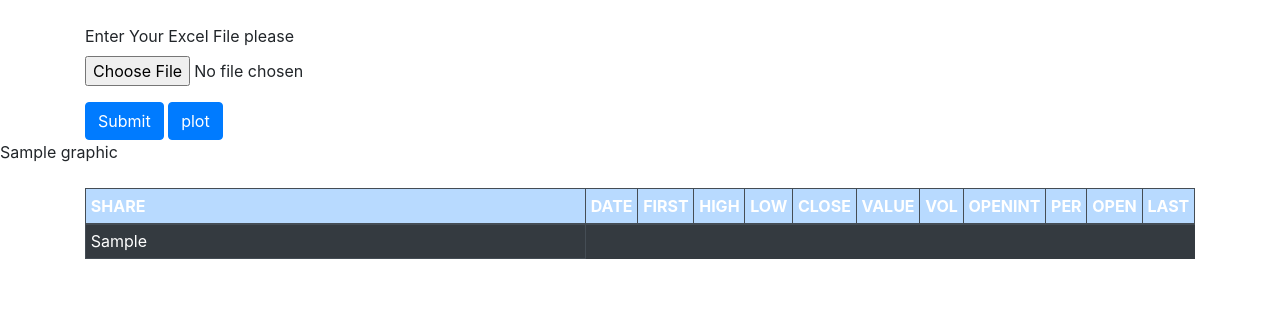
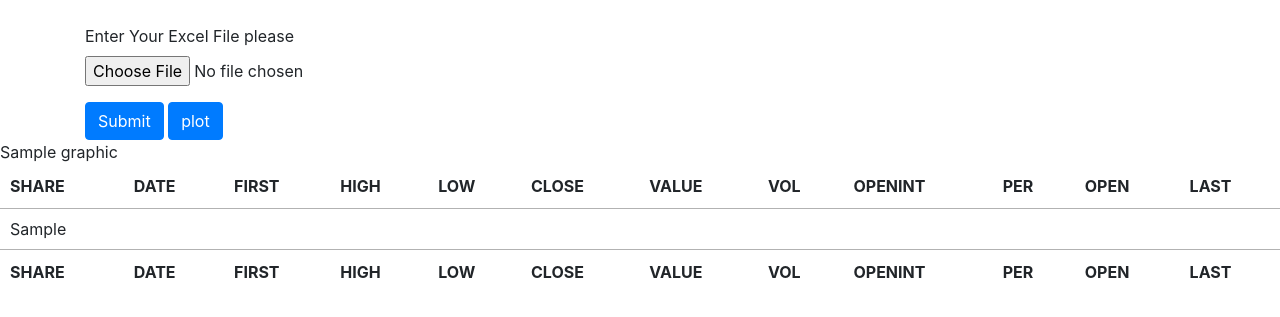
Before and after one commit to ANejadkoorki/FintechApp, a Django app: template fintask/financial_data_analysing/templates/financial_data_analysing/base_page.html in a window 1280 px wide. Shown: the top 317 px of the page. Run offline with Django 3.2, Linux system fonts and the light colour scheme; the template is opened without the code that fills it: most values are stand-ins (such as "Sample title", 1, 10 or a date in 2020); some libraries are stand-ins or nearby versions.

Commit message:
changing data table format.

```diff
--- a/fintask/financial_data_analysing/templates/financial_data_analysing/base_page.html
+++ b/fintask/financial_data_analysing/templates/financial_data_analysing/base_page.html
@@ -8,6 +8,7 @@
     {# bootstrap css styles and responsive page  #}
     <meta name="viewport" content="width=device-width, initial-scale=1, shrink-to-fit=no">
     <link href="{% static 'css/bootstrap.min.css' %} " rel="stylesheet">
+    <link href="https://cdn.datatables.net/1.11.3/css/jquery.dataTables.min.css" rel="stylesheet">
 
     {# page title handling #}
     <title>Base Page</title>
@@ -31,43 +32,64 @@
 {% if graphic %}
     {{ graphic }}
 {% endif %}
+
 {% if rows %}
-    <div class="container">
-        <table class="table table-dark table-bordered mt-4 mr-4 table-sm">
+    <table id="data_table" class="display" style="width:100%">
         <thead>
-            <tr class="table-primary">
-                <th scope="col" class="col-md">SHARE</th>
-                <th scope="col" class="col-md">DATE</th>
-                <th scope="col" class="col-md">FIRST</th>
-                <th scope="col" class="col-md">HIGH</th>
-                <th scope="col" class="col-md">LOW</th>
-                <th scope="col" class="col-md">CLOSE</th>
-                <th scope="col" class="col-md">VALUE</th>
-                <th scope="col" class="col-md">VOL</th>
-                <th scope="col" class="col-md">OPENINT</th>
-                <th scope="col" class="col-md">PER</th>
-                <th scope="col" class="col-md">OPEN</th>
-                <th scope="col" class="col-md">LAST</th>
+        <tr>
+            <th>SHARE</th>
+            <th>DATE</th>
+            <th>FIRST</th>
+            <th>HIGH</th>
+            <th>LOW</th>
+            <th>CLOSE</th>
+            <th>VALUE</th>
+            <th>VOL</th>
+            <th>OPENINT</th>
+            <th>PER</th>
+            <th>OPEN</th>
+            <th>LAST</th>
         </tr>
         </thead>
         <tbody>
         {% for row in rows %}
             <tr>
                 {% for item_of_row in row %}
-                        <td scope="col">{{ item_of_row }}</td>
+                    <td>{{ item_of_row }}</td>
                 {% endfor %}
             </tr>
+        {% endfor %}
         </tbody>
-            {% endfor %}
+        <tfoot>
+        <tr>
+            <th>SHARE</th>
+            <th>DATE</th>
+            <th>FIRST</th>
+            <th>HIGH</th>
+            <th>LOW</th>
+            <th>CLOSE</th>
+            <th>VALUE</th>
+            <th>VOL</th>
+            <th>OPENINT</th>
+            <th>PER</th>
+            <th>OPEN</th>
+            <th>LAST</th>
+        </tr>
+        </tfoot>
     </table>
-    </div>
 {% endif %}
-
-
 
 
 {# JQuery and bootstrap js scripts #}
 <script src="{% static 'js/jquery-3.6.0.min.js' %}"></script>
+<script src="https://code.jquery.com/jquery-3.5.1.js"></script>
+<script src="https://cdn.datatables.net/1.11.3/js/jquery.dataTables.min.js"></script>
 <script src="{% static 'js/bootstrap.bundle.min.js' %}"></script>
+
+<script>
+    $(document).ready(function () {
+        $('#data_table').DataTable();
+    });
+</script>
 </body>
 </html>
```
Lines whose indentation alone changed are shown as unchanged.
